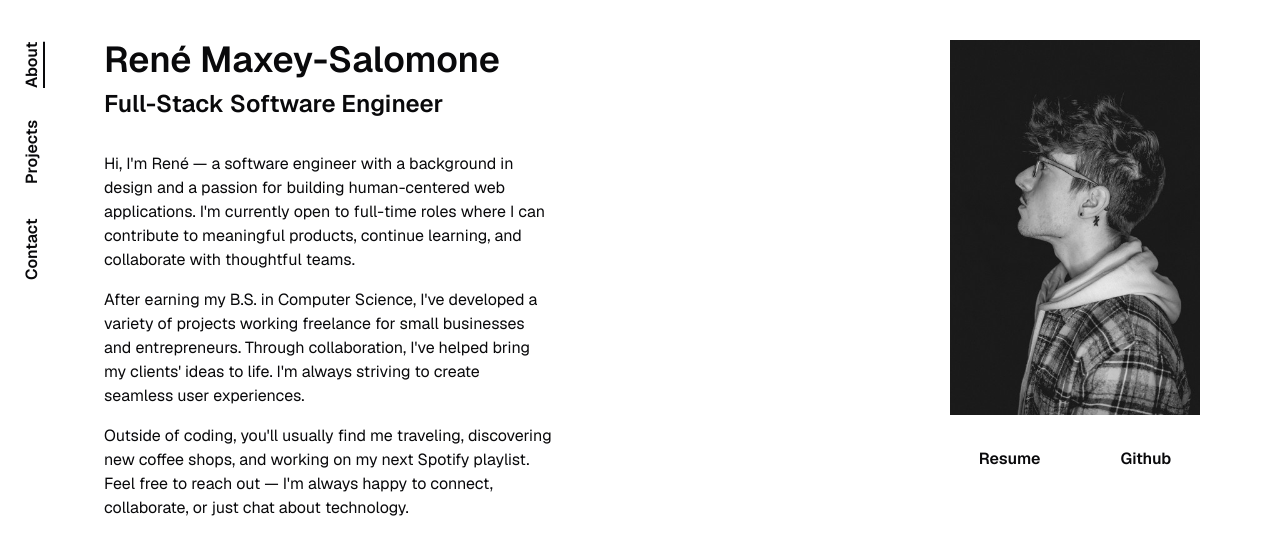
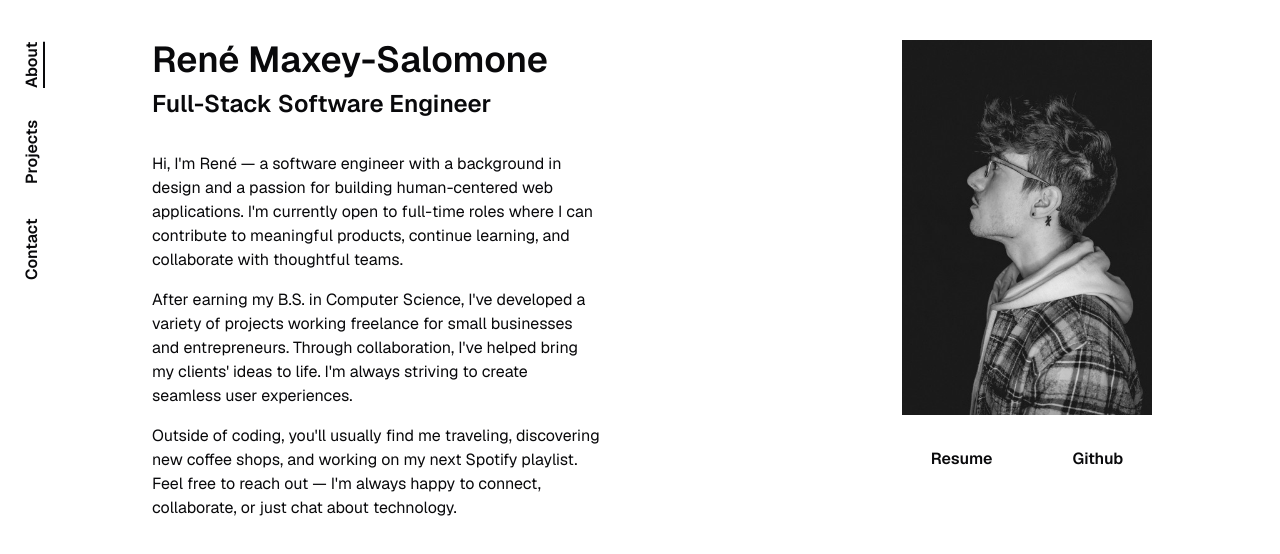
Before and after one commit to ReneMSdev/portfolio-website, a Next.js app: page / in a window 1280 px wide. Shown: the top 554 px of the page. Built offline with nearby package versions, Linux system fonts and the light colour scheme.

Commit message:
margin changed on home page to look better on larger screens

```diff
--- a/src/app/page.js
+++ b/src/app/page.js
@@ -2,7 +2,7 @@ import Image from 'next/image'
 
 export default function Home() {
   return (
-    <div className='grid grid-cols-1 md:grid-cols-2 gap-8 items-start mt-10 mx-6 md:mx-20 md:pl-6'>
+    <div className='grid grid-cols-1 md:grid-cols-2 gap-8 items-start mt-10 mx-6 md:mx-20 md:pl-6 xl:mx-auto max-w-5xl'>
       {/* Image Column - top for small screens, right for md+ */}
       <div className='order-1 justify-center md:order-2 md:sticky md:top-10 md:h-[calc(100vh-2.5rem)] md:justify-start flex'>
         <div className='flex flex-col items-center md:ml-auto'>
```
